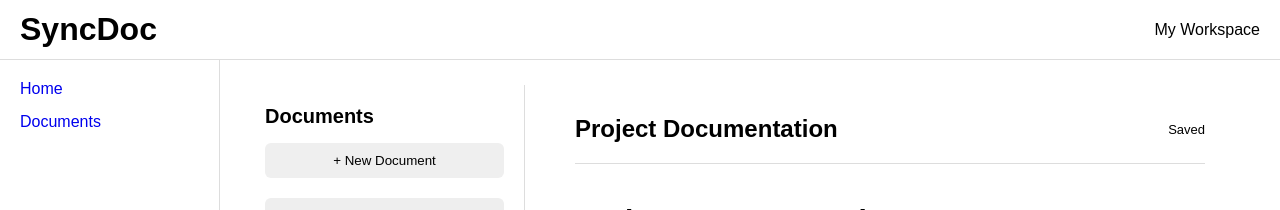
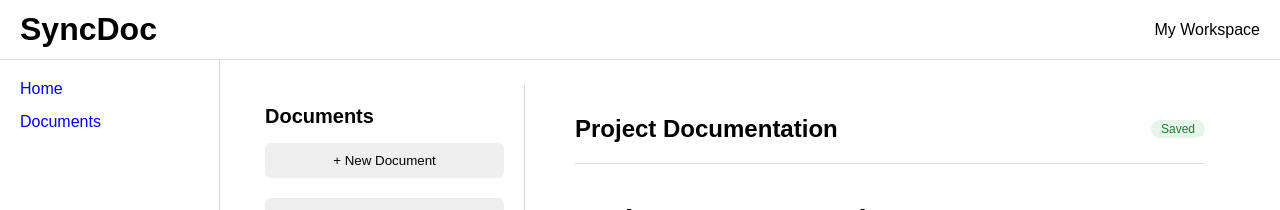
Before and after one commit to TamilarasanG17/SyncDoc, a React (Vite) app in the folder syncdoc-frontend/: page /editor/1 in a window 1280 px wide. Shown: the top 210 px of the page. Built offline with nearby package versions, Linux system fonts and the light colour scheme; no server answers.

Commit message:
fix(documents): connect Documents page to fetchDocuments instead of stale sample data

```diff
--- a/syncdoc-frontend/src/components/editor/Editor.tsx
+++ b/syncdoc-frontend/src/components/editor/Editor.tsx
@@ -3,18 +3,16 @@ import BlockContainer from "./BlockContainer";
 import type { DocumentBlock } from "../../types";
 
 interface EditorProps {
+  documentId: string;
   title: string;
   blocks: DocumentBlock[];
 }
 
-function Editor({ title, blocks }: EditorProps) {
+function Editor({ documentId, title, blocks }: EditorProps) {
   return (
     <section className="editor">
-
-      <EditorHeader title={title} />
-
+      <EditorHeader title={title} documentId={documentId} />
       <BlockContainer blocks={blocks} />
-
     </section>
   );
 }
--- a/syncdoc-frontend/src/components/editor/EditorHeader.tsx
+++ b/syncdoc-frontend/src/components/editor/EditorHeader.tsx
@@ -1,15 +1,18 @@
+import { useDocumentSync } from "../../hooks/useDocumentSync";
+import SyncStatusBadge from "./SyncStatusBadge";
+
 interface EditorHeaderProps {
   title: string;
+  documentId: string;
 }
 
-function EditorHeader({ title }: EditorHeaderProps) {
+function EditorHeader({ title, documentId }: EditorHeaderProps) {
+  const { status } = useDocumentSync(documentId);
+
   return (
     <div className="editor-header">
       <h2>{title}</h2>
-
-      <span className="editor-status">
-        Saved
-      </span>
+      <SyncStatusBadge status={status} />
     </div>
   );
 }
--- /dev/null
+++ b/syncdoc-frontend/src/components/editor/SyncStatusBadge.tsx
@@ -0,0 +1,18 @@
+import type { SyncStatus } from "../../types";
+
+interface SyncStatusBadgeProps {
+  status: SyncStatus;
+}
+
+const statusLabels: Record<SyncStatus, string> = {
+  synced: "Saved",
+  syncing: "Saving...",
+  offline: "Offline",
+  error: "Sync error",
+};
+
+function SyncStatusBadge({ status }: SyncStatusBadgeProps) {
+  return <span className={`sync-status sync-status-${status}`}>{statusLabels[status]}</span>;
+}
+
+export default SyncStatusBadge;
--- /dev/null
+++ b/syncdoc-frontend/src/hooks/useDocumentSync.ts
@@ -0,0 +1,13 @@
+import { useEffect, useState } from "react";
+import type { SyncStatus } from "../types";
+
+
+export function useDocumentSync(documentId: string | undefined) {
+  const [status] = useState<SyncStatus>("synced");
+
+  useEffect(() => {
+    // placeholder for the future WebSocket connection
+  }, [documentId]);
+
+  return { status };
+}
--- a/syncdoc-frontend/src/index.css
+++ b/syncdoc-frontend/src/index.css
@@ -263,3 +263,19 @@ body {
 .block-shell {
   padding: 2px 0;
 }
+
+.sync-status {
+  font-size: 0.75rem;
+  padding: 2px 10px;
+  border-radius: 12px;
+  font-weight: 500;
+}
+.sync-status-synced  { background: #e6f4ea; color: #1e7e34; }
+.sync-status-syncing { background: #fff4e5; color: #a15c00; }
+.sync-status-offline { background: #eee;    color: #666; }
+.sync-status-error   { background: #fdecea; color: #c0392b; }
+
+.not-found-page {
+  text-align: center;
+  padding: 60px 20px;
+}
--- a/syncdoc-frontend/src/pages/Documents.tsx
+++ b/syncdoc-frontend/src/pages/Documents.tsx
@@ -1,42 +1,61 @@
+import { useEffect, useState } from "react";
 import { useNavigate } from "react-router-dom";
 
 import DocumentCard from "../components/document/DocumentCard";
-import { sampleDocuments } from "../data/sampleDocuments";
+import Loading from "../components/common/Loading";
+import { fetchDocuments } from "../services/api";
+import type { ASTDocument } from "../data/astDocuments";
 
 function Documents() {
   const navigate = useNavigate();
+
+  const [documents, setDocuments] = useState<ASTDocument[]>([]);
+  const [loading, setLoading] = useState(true);
+
+  useEffect(() => {
+    let cancelled = false;
+
+    fetchDocuments().then((docs) => {
+      if (cancelled) return;
+      setDocuments(docs);
+      setLoading(false);
+    });
+
+    return () => {
+      cancelled = true;
+    };
+  }, []);
 
   const handleOpenDocument = (id: string) => {
     navigate(`/editor/${id}`);
   };
 
+  const handleCreateDocument = () => {
+    console.log("Create new document");
+  };
+
+  if (loading) {
+    return <Loading />;
+  }
+
   return (
     <div className="documents-page">
-
       <div className="documents-page-header">
         <div>
           <h1>My Documents</h1>
-
-          <p>
-            Browse and open your SyncDoc documents.
-          </p>
+          <p>Browse and open your SyncDoc documents.</p>
         </div>
 
-        <button className="new-document-button">
+        <button className="new-document-button" onClick={handleCreateDocument}>
           + New Document
         </button>
       </div>
 
       <div className="documents-grid">
-        {sampleDocuments.map((document) => (
-          <DocumentCard
-            key={document.id}
-            document={document}
-            onOpen={handleOpenDocument}
-          />
+        {documents.map((document) => (
+          <DocumentCard key={document.id} document={document} onOpen={handleOpenDocument} />
         ))}
       </div>
-
     </div>
   );
 }
--- a/syncdoc-frontend/src/pages/Editor.tsx
+++ b/syncdoc-frontend/src/pages/Editor.tsx
@@ -56,6 +56,7 @@ function EditorPage() {
       />
 
       <EditorComponent
+        documentId={selectedDocument.id}
         title={selectedDocument.title}
         blocks={selectedDocument.blocks}
       />
--- /dev/null
+++ b/syncdoc-frontend/src/pages/NotFound.tsx
@@ -0,0 +1,13 @@
+import { Link } from "react-router-dom";
+
+function NotFound() {
+  return (
+    <div className="not-found-page">
+      <h2>Page not found</h2>
+      <p>The page you're looking for doesn't exist.</p>
+      <Link to="/documents">Back to documents</Link>
+    </div>
+  );
+}
+
+export default NotFound;
--- a/syncdoc-frontend/src/routes/AppRoutes.tsx
+++ b/syncdoc-frontend/src/routes/AppRoutes.tsx
@@ -3,6 +3,7 @@ import MainLayout from "../components/layout/MainLayout";
 import Home from "../pages/Home";
 import Documents from "../pages/Documents";
 import Editor from "../pages/Editor";
+import NotFound from "../pages/NotFound";
 
 function AppRoutes() {
   return (
@@ -11,6 +12,7 @@ function AppRoutes() {
         <Route path="/" element={<Home />} />
         <Route path="/documents" element={<Documents />} />
         <Route path="/editor/:id" element={<Editor />} />
+        <Route path="*" element={<NotFound />} />
       </Route>
     </Routes>
   );
--- a/syncdoc-frontend/src/types/index.ts
+++ b/syncdoc-frontend/src/types/index.ts
@@ -13,3 +13,5 @@ export interface DocumentBlock {
   level?: number;
   children?: DocumentBlock[]; // NEW: nested AST child nodes
 }
+
+export type SyncStatus = "synced" | "syncing" | "offline" | "error";
```
